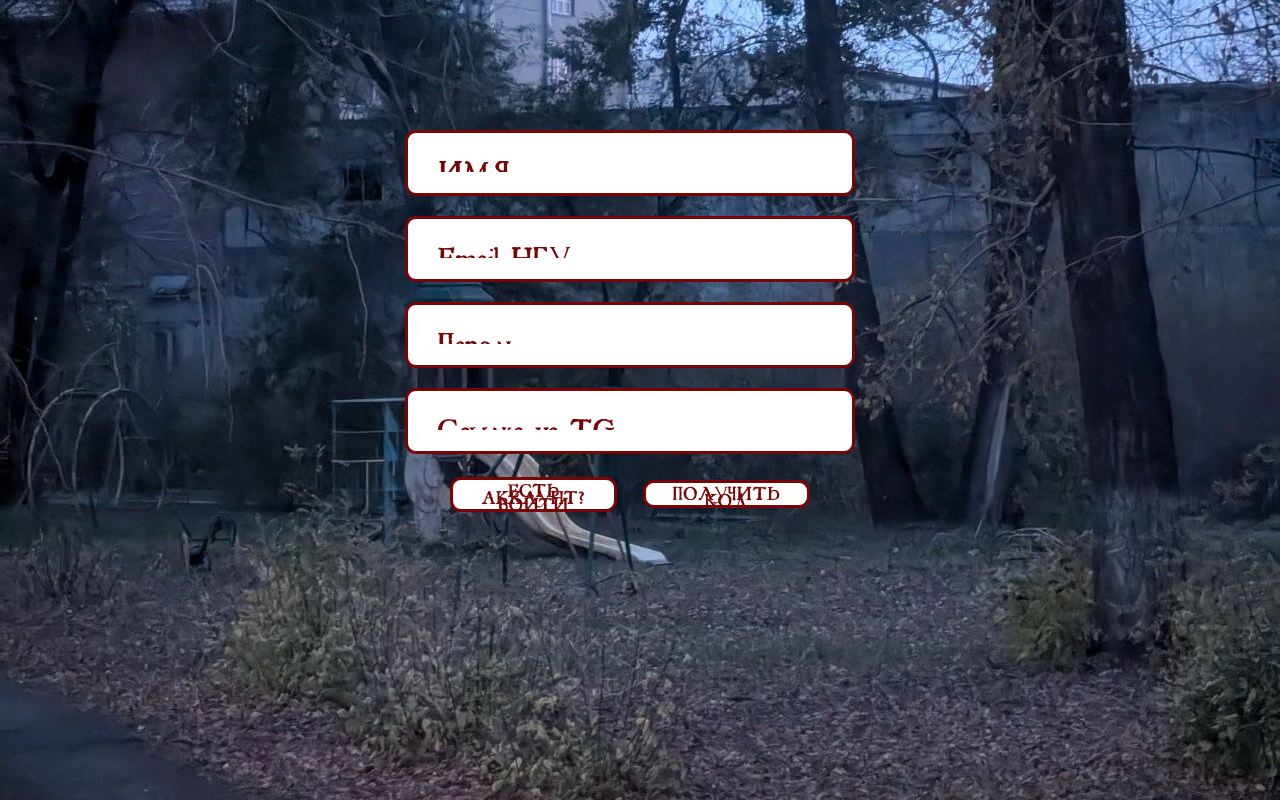
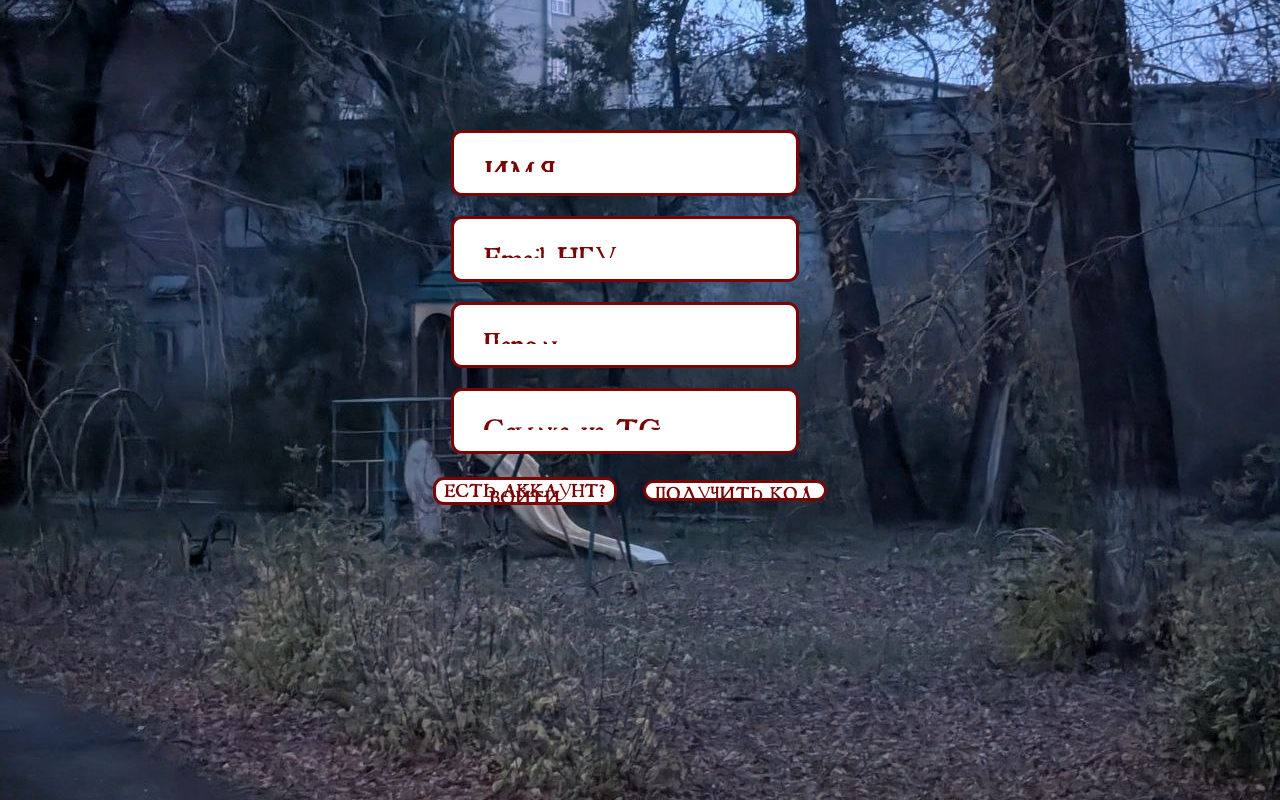
Before and after one commit to FortrainMas/MathHomework, a React (Vite) app: page /registration in a window 1280 px wide. Built offline with nearby package versions, Linux system fonts and the light colour scheme; a web font is replaced by a local one.

Commit message:
Adaptive registration, login and code

```diff
--- a/src/pages/ConfirmCodePage/ui/ConfirmCodePage.module.scss
+++ b/src/pages/ConfirmCodePage/ui/ConfirmCodePage.module.scss
@@ -6,7 +6,6 @@ $blood-color: #780606;
 
 .authLoginSquare{
   font-size: 48px;
-  margin-left: 10px;
   width: 394px;
   height: 55px;
   outline:none;
@@ -54,11 +53,16 @@ $blood-color: #780606;
   margin-right: 30px;
   color: $blood-color;
   font-size: 48px;
-  width: 450px;
+  max-width: 450px;
+  width: 100%;
   padding: 30px;
   border-radius: 11px;
   border:$blood-color solid 3px;
   background-color: #fff;
+
+  @media (max-width: 768px) {
+    font-size: 24px;
+  }
 }
 
 
--- a/src/pages/LoginPage/ui/LoginPage.module.scss
+++ b/src/pages/LoginPage/ui/LoginPage.module.scss
@@ -9,9 +9,14 @@ $blood-color: #780606;
 .authLoginSquare{
   font-size: 48px;
   margin-left: 10px;
-  width: 394px;
+  width: 100%;
+  max-width: 348px;
   height: 55px;
   outline:none;
+
+  @media (max-width: 768px) {
+    font-size: 24px;
+  }
 }
 .authLogin, .authPassword{
   margin: 10px 0;
--- a/src/pages/RegisterPage/ui/RegisterPage.module.scss
+++ b/src/pages/RegisterPage/ui/RegisterPage.module.scss
@@ -8,10 +8,12 @@ $blood-color: #780606;
 }
 .authLoginSquare{
   font-size: 48px;
-  margin-left: 10px;
-  width: 394px;
   height: 55px;
   outline:none;
+
+  @media (max-width: 768px) {
+    font-size: 24px;
+  }
 }
 .authLogin, .authPassword{
   margin: 10px 0;
@@ -29,7 +31,7 @@ $blood-color: #780606;
 }
 
 .authLoginButton{
-  width: 40%;
+  width: 50%;
   display: inline-block;
   margin: 3%;
   border-radius: 11px;
@@ -48,13 +50,18 @@ $blood-color: #780606;
   font-weight: 100;
   font-size: 20px;
   text-align: center;
+
+  @media (max-width: 768px) {
+    font-size: 16px;
+  }
 }
 
 .authLoginSquare{
   margin-right: 30px;
   color: $blood-color;
   font-size: 48px;
-  width: 450px;
+  width: 100%;
+  max-width: 348px;
   padding: 30px;
   border-radius: 11px;
   border:$blood-color solid 3px;
--- a/src/shared/api/ApiCalls.ts
+++ b/src/shared/api/ApiCalls.ts
@@ -5,7 +5,7 @@ import {LoginData, RegisterData, Token} from 'src/entities/User/userModel.ts';
 
 const createApiCall: (restPath: string) => string = (restPath: string) => {
     //return `http://localhost:3000${restPath}`;
-    return `http://83.166.235.246:8080/api/v1/${restPath}`;
+    return `http://83.166.235.246:8080/api/v1${restPath}`;
 
     //return `http://158.160.121.153:8080/api/v1${restPath}`;
 };
```
